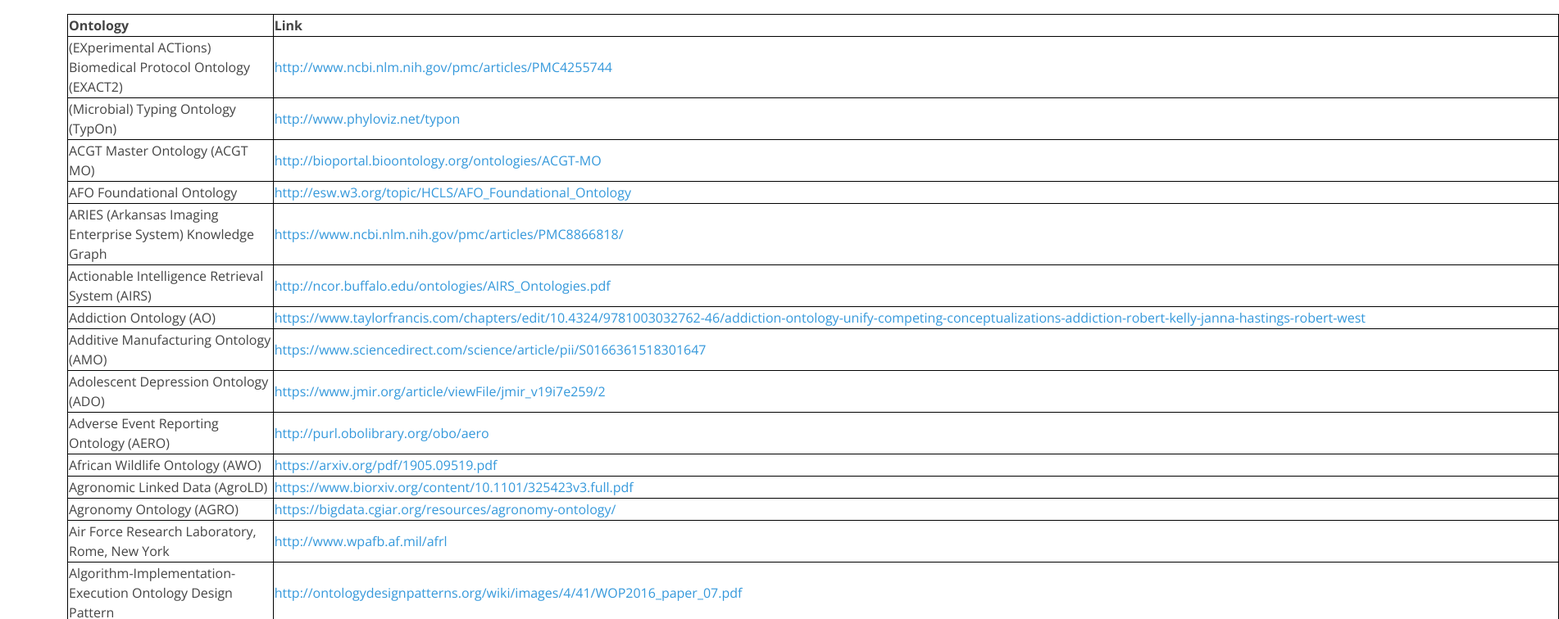
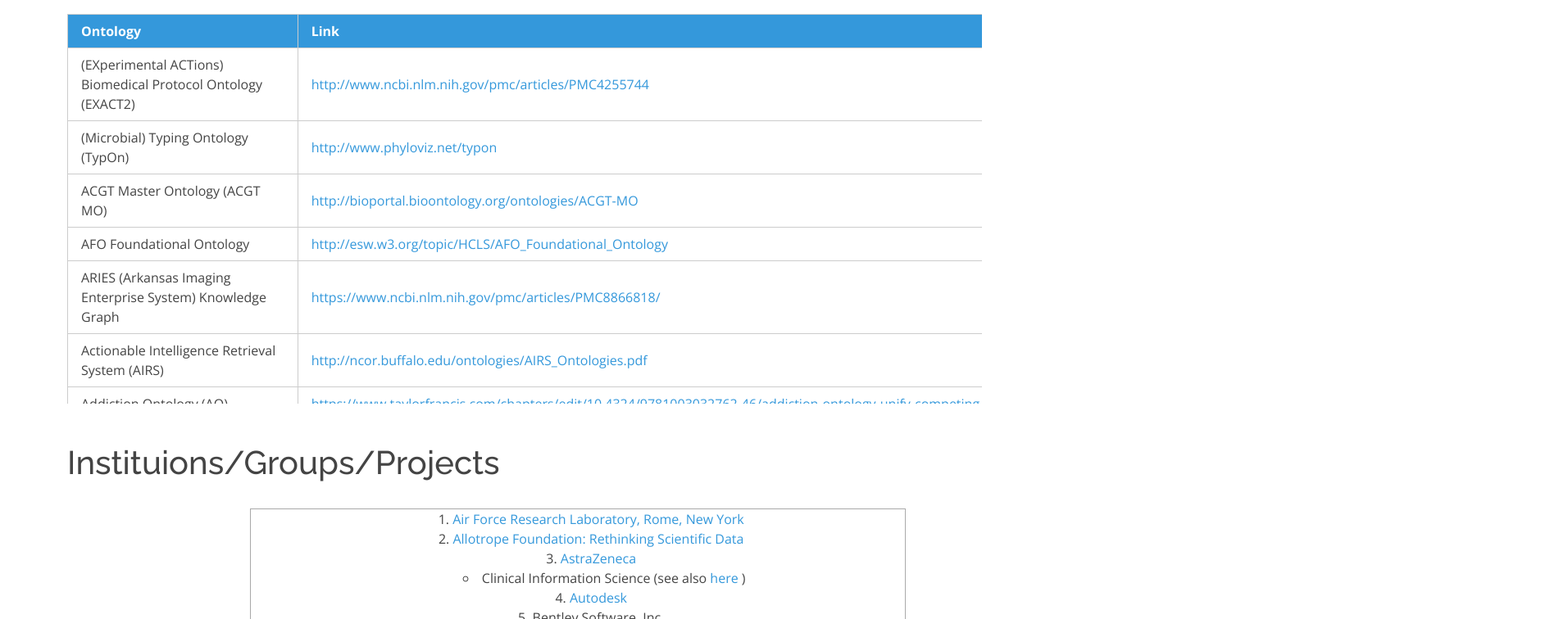
Before and after one commit to SydCo99/bfo-new-site, a plain HTML site: page templates/users.html in a window 1280 px wide. Shown: the part 303-1059 px from the top of the page at 82% size, 1902 px wide, since content can reach past the window. Drawn offline with nearby package versions, Linux system fonts and the light colour scheme; files whose address does not match are found by name.

Commit message:
updated styling for users page

```diff
--- a/templates/users.html
+++ b/templates/users.html
@@ -46,10 +46,36 @@
   ======================================================== -->
 </head>
 
+
 <body>
+  <style>
+    .tableFixHead {
+      overflow-y: auto; /* make the table scrollable if height is more than 200 px  */
+      height: 500px; /* gives an initial height of 200px to the table */
+    }
+    .tableFixHead thead th {
+      position: sticky; /* make the table heads sticky */
+      top: 0px; /* table head will be placed from the top of the table and sticks to it */
+      background-color: #3498db;
+      color: white;
+    }
+    table {
+      border-collapse: collapse; /* make the table borders collapse to each other */
+      width: 100%;
+    }
+    th,
+    td {
+      padding: 8px 16px;
+      border: 1px solid #ccc;
+    }
+    th {
+      background: #eee;
+    }
+  </style>
 
   <!-- ======= Header ======= -->
   <header id="header" class="fixed-top d-flex align-items-center">
+
     <div class="container d-flex align-items-center">
 
       <div class="logo me-auto">
@@ -85,16 +111,16 @@
           <br>
           <br>
           <h2>Users</h2>
-          <p>Below you will find an alphabetical chart of ontologies and a list of institutions/groups using BFO.</p>
+          <p>Below you will find ontologies and institutions & groups using BFO, sorted alphabetically.</p>
         </div>
 
         <div id = "ontologies">
           <h1>Ontologies</h1>
         </div>
 
-        <div class = "user-table" id = "user-table">
+        <div class = "tableFixHead" id = "user-table">
         <br>
-        <table class = "dataframe">
+        <table>
           <thead>
             <tr>
               <th>Ontology</th>
@@ -1935,7 +1961,8 @@
           <h1>Instituions/Groups/Projects</h1>
         </div>
         <br>
-        <ol>
+        <div style=" margin: auto; width: 60%;">
+          <ol style="overflow:scroll; height: 500px; border-style:solid; border-color:darkgray; border-width: 1px; width: 800px; text-align: center; list-style-position: inside;">
             <li>
               <a href="http://www.wpafb.af.mil/afrl">
               Air Force Research Laboratory, Rome, New York
@@ -2314,6 +2341,7 @@
               </a>
             </li>
           </ol>
+      </div>
 
 
       </div>
```
Lines whose indentation alone changed are shown as unchanged.
